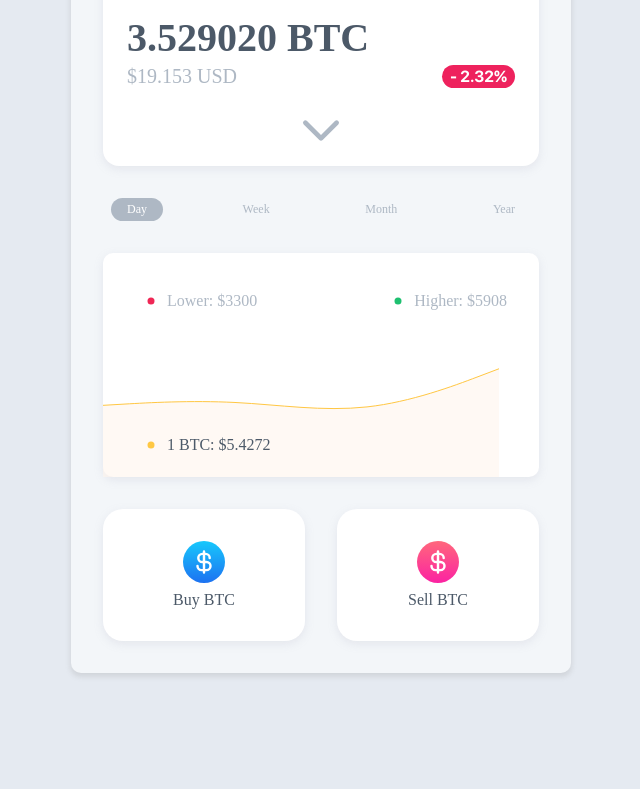
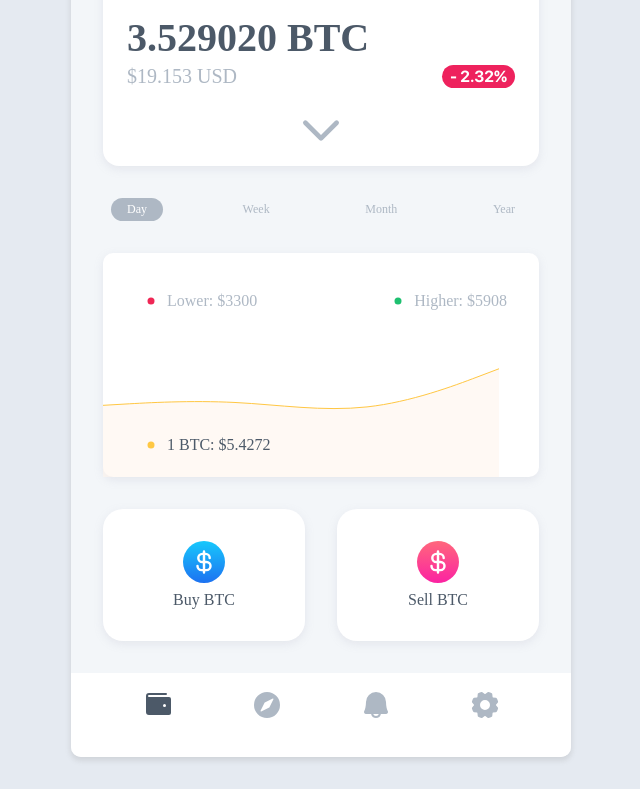
Before and after one commit to brunaporato/wallet-crypto, a React (Vite) app: page / in a window 1280 px wide. Shown: the part 262-1051 px from the top of the page, without its empty margins (319-959 px from the left). Before the commit the page ends 967 px from the top, so only its background shows below. Built offline with nearby package versions, Linux system fonts and the light colour scheme; a web font is replaced by a local one.

Commit message:
add navbar component

```diff
--- /dev/null
+++ b/src/components/Navbar/index.jsx
@@ -0,0 +1,42 @@
+import { Wallet, Compass, Bell, Gear } from '@phosphor-icons/react';
+import { useState } from 'react';
+import './styles.scss';
+
+export function Navbar() {
+  const [activeIcon, setActiveIcon] = useState('wallet');
+
+  function handleIconClick(iconName) {
+    setActiveIcon(iconName);
+  }
+
+  return (
+    <nav>
+      <ul>
+        <li
+          onClick={() => handleIconClick('wallet')}
+          className={activeIcon === 'wallet' ? 'active' : null}
+        >
+          <Wallet size={32} weight="fill" />
+        </li>
+        <li
+          onClick={() => handleIconClick('location')}
+          className={activeIcon === 'location' ? 'active' : null}
+        >
+          <Compass size={32} weight="fill" />
+        </li>
+        <li
+          onClick={() => handleIconClick('ring')}
+          className={activeIcon === 'ring' ? 'active' : null}
+        >
+          <Bell size={32} weight="fill" />
+        </li>
+        <li
+          onClick={() => handleIconClick('settings')}
+          className={activeIcon === 'settings' ? 'active' : null}
+        >
+          <Gear size={32} weight="fill" />
+        </li>
+      </ul>
+    </nav>
+  )
+}
--- /dev/null
+++ b/src/components/Navbar/styles.scss
@@ -0,0 +1,20 @@
+nav {
+  padding: 1rem 2rem 2rem;
+  background: white;
+  border-radius: 0 0 10px 10px;
+  ul {
+    list-style: none;
+
+    display: flex;
+    justify-content: space-around;
+
+    li {
+      color: #aeb8c4;
+      cursor: pointer;
+    }
+
+    .active {
+      color: #4c5968;
+    }
+  }
+}
--- a/src/pages/Home/index.jsx
+++ b/src/pages/Home/index.jsx
@@ -4,6 +4,7 @@ import { ChartCard } from '../../components/ChartCard';
 import { Header } from '../../components/Header';
 import { useState } from 'react';
 import './styles.scss';
+import { Navbar } from '../../components/Navbar';
 
 export function Home() {
   const [num, setNum] = useState(4);
@@ -78,6 +79,7 @@ export function Home() {
           <ButtonCard variant='sell' />
         </div>
       </main>
+      <Navbar />
     </div>
   )
 }
```
